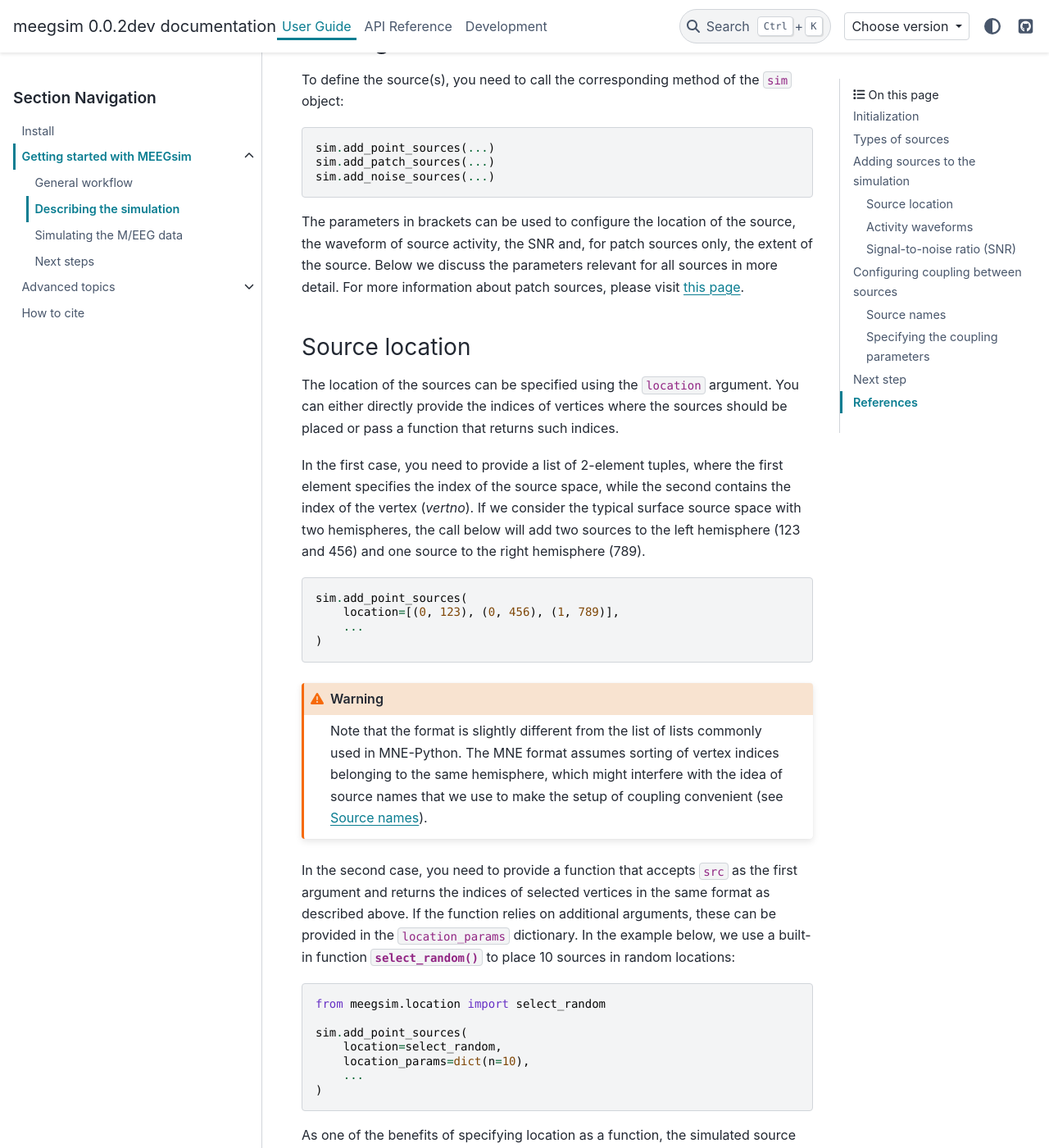
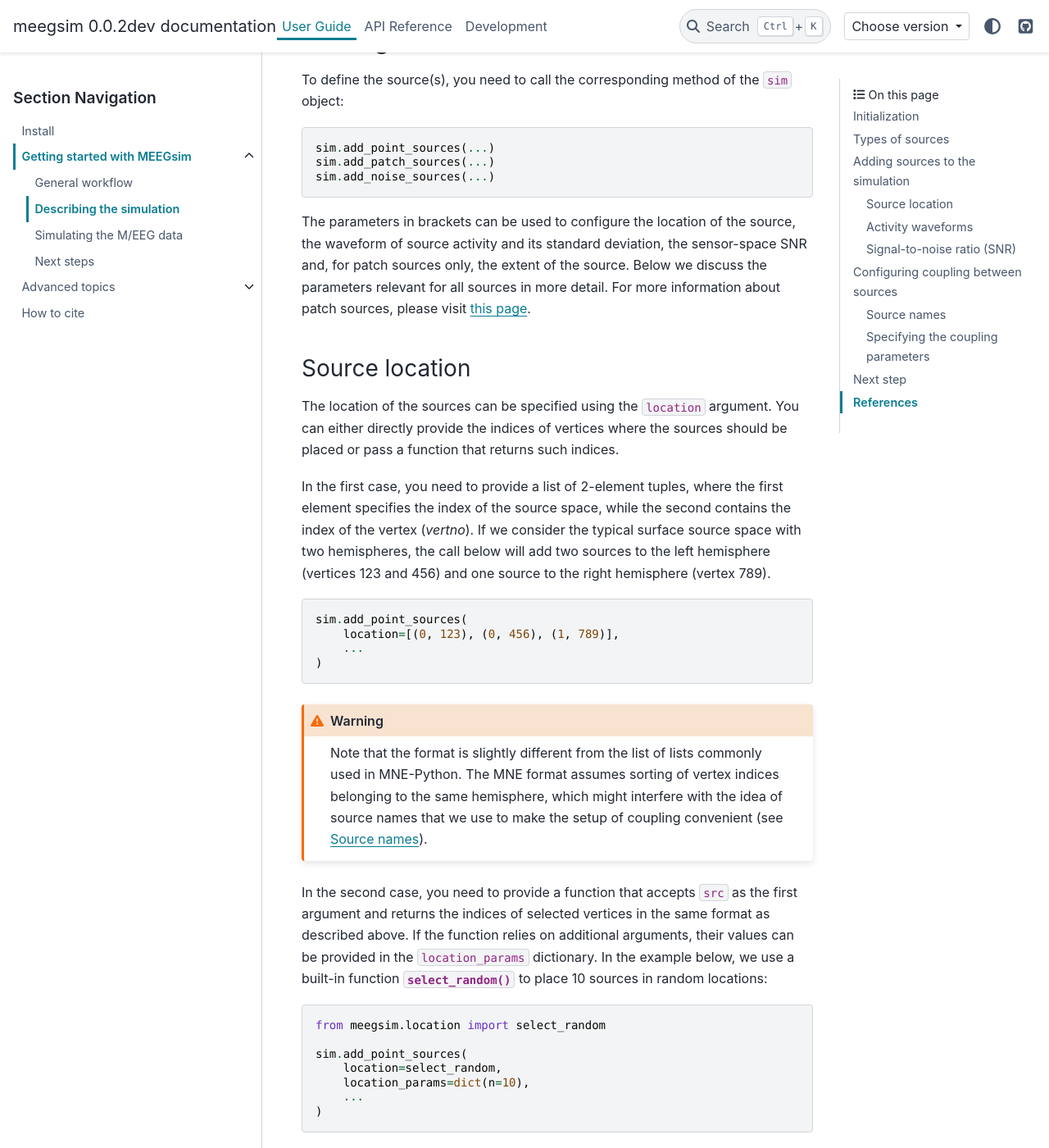
Before and after one commit to ctrltz/meegsim, a Sphinx documentation site: the page built from docs/user_guide/get_started/simulation.rst, in a window 1280 px wide and 1400 px high, scrolled down 1150 px. Shown: the whole window at 82% size. Built offline with Sphinx 7.4.7 and the PyData theme 0.15.4, drawn with Linux system fonts in a browser that asks for light colours; pages that are not in the unit, such as notebooks, are missing from menus; comment, search, counter and statistics services are not loaded; cross-references to code outside the pages are shown as plain code; some of the changed text lies outside the part shown.

Commit message:
DOC: another run through getting started, finished next steps

```diff
--- a/docs/user_guide/advanced/local_snr.rst
+++ b/docs/user_guide/advanced/local_snr.rst
@@ -2,8 +2,8 @@
 Local adjustment of SNR
 =======================
 
-To enable the *local* adjustment of SNR, you need to specify the ``snr_mode`` when initializing
-the ``SourceSimulator`` class:
+To enable the *local* adjustment of SNR, you need to enable the corresponding ``snr_mode``
+when initializing the ``SourceSimulator`` class:
 
 .. code-block:: python
 
--- a/docs/user_guide/get_started/configuration.rst
+++ b/docs/user_guide/get_started/configuration.rst
@@ -40,7 +40,7 @@
 ----------------------------
 
 If necessary, the global SNR can be adjusted when simulating the data. To achieve this,
-you will need to specify the desired value of SNR (``snr_global``) and the limits of
+you need to specify the desired value of SNR (``snr_global``) and the limits of
 the frequency band that should be considered during the adjustment (``fmin`` and
 ``fmax`` keys in the ``snr_params`` dictionary). As a result, the mean sensor-space
 variance of all point and patch sources will be adjusted relative to the mean variance
--- a/docs/user_guide/get_started/simulation.rst
+++ b/docs/user_guide/get_started/simulation.rst
@@ -55,10 +55,10 @@
     sim.add_noise_sources(...)
 
 The parameters in brackets can be used to configure the location of the source,
-the waveform of source activity, the SNR and, for patch sources only, the extent
-of the source. Below we discuss the parameters relevant for all sources in more
-detail. For more information about patch sources, please visit
-:doc:`this page </user_guide/advanced/patches>`.
+the waveform of source activity and its standard deviation, the sensor-space SNR and,
+for patch sources only, the extent of the source. Below we discuss the parameters
+relevant for all sources in more detail. For more information about patch sources,
+please visit :doc:`this page </user_guide/advanced/patches>`.
 
 Source location
 ---------------
@@ -73,7 +73,7 @@
 first element specifies the index of the source space, while the second contains
 the index of the vertex (`vertno`). If we consider the typical surface source
 space with two hemispheres, the call below will add two sources to the left
-hemisphere (123 and 456) and one source to the right hemisphere (789).
+hemisphere (vertices 123 and 456) and one source to the right hemisphere (vertex 789).
 
 .. code-block:: python
 
@@ -90,7 +90,7 @@
 
 In the second case, you need to provide a function that accepts ``src`` as the first
 argument and returns the indices of selected vertices in the same format as
-described above. If the function relies on additional arguments, these can be
+described above. If the function relies on additional arguments, their values can be
 provided in the ``location_params`` dictionary. In the example below,
 we use a built-in function :meth:`select_random` to place 10 sources in random
 locations:
@@ -105,8 +105,9 @@
         ...
     )
 
-As one of the benefits of specifying location as a function, the simulated source
-configurations may differ between subsequent calls of the same ``sim`` object,
+If location is specified as a function, the simulated source
+configurations may differ between subsequent calls of the
+:meth:`~meegsim.simulate.SourceSimulator.simulate()` method,
 simplifying the simulation of multiple datasets with the same underlying idea.
 
 .. note::
```
Also changed, not shown: other parts of docs/user_guide/get_started/simulation.rst (+3 -2 lines), docs/user_guide/advanced/patches.rst (+6 -5 lines), docs/user_guide/get_started/next_steps.rst (+19 -2 lines).
